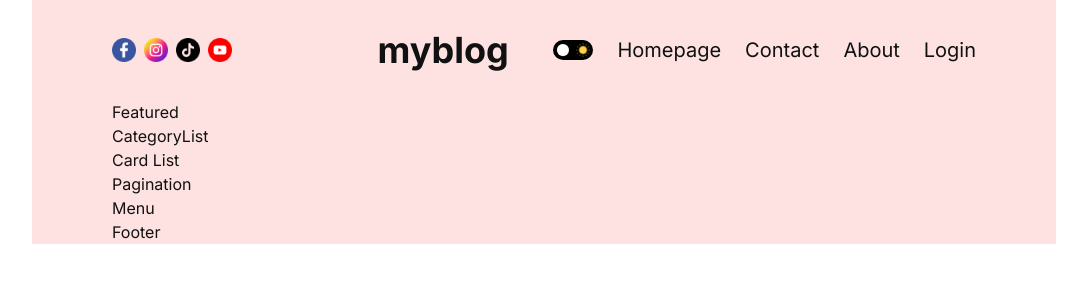
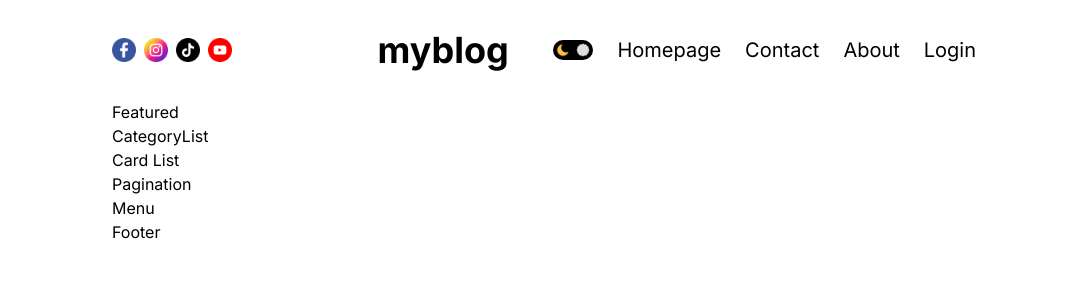
Before and after one commit to lubomir80/1.-Next-Blog, a Next.js app: page / in a window 1280 px wide. Shown: the top 300 px of the page, without its empty margins (96-1183 px from the left). Built offline with nearby package versions, Linux system fonts and the light colour scheme.

Commit message:
Theme dark and light

```diff
--- a/src/app/components/ThemeToggle.jsx
+++ b/src/app/components/ThemeToggle.jsx
@@ -1,11 +1,19 @@
+"use client";
+
 import Image from 'next/image'
-import React from 'react'
+import React, { useContext } from 'react'
+import { ThemeContext } from '../context/ThemeContext';
+
 
 function ThemeToggle() {
+   const { themeToggle } = useContext(ThemeContext);
+
    return (
-      <div className='w-10 h-5 rounded-full cursor-pointer flex items-center justify-around bg-black relative'>
+      <div onClick={themeToggle}
+         className='w-10 h-5 rounded-full cursor-pointer flex items-center justify-around bg-black dark:bg-white relative'>
          <Image src="/moon.png" alt="" width={14} height={14} />
-         <div className='w-3 h-3 rounded-full bg-bg-white absolute left-1' />
+         <div className="w-3 h-3 rounded-full bg-darkText absolute
+         right-1 dark:left-1 dark:bg-darkBg" />
          <Image src="/sun.png" alt="" width={14} height={14} />
       </div>
    )
--- /dev/null
+++ b/src/app/context/ThemeContext.jsx
@@ -0,0 +1,35 @@
+"use client"
+
+import { createContext, useEffect, useState } from "react";
+
+
+const getFromLocalStorage = () => {
+   if (typeof window !== undefined) {
+      const value = localStorage.getItem("theme")
+      return value || "light"
+   }
+}
+
+export const ThemeContext = createContext()
+
+export const ThemeContextProvider = ({ children }) => {
+   const [theme, setTheme] = useState(() => {
+      return getFromLocalStorage()
+   });
+
+
+   const themeToggle = () => {
+      theme === "light" ? setTheme("dark") : setTheme("light")
+   }
+
+
+   useEffect(() => {
+      localStorage.setItem("theme", theme)
+   }, [theme])
+
+
+   return (
+      <ThemeContext.Provider value={{ theme, themeToggle }}>
+         {children}
+      </ThemeContext.Provider>)
+}
--- a/src/app/globals.css
+++ b/src/app/globals.css
@@ -3,6 +3,10 @@
 @tailwind utilities;
 
 
+*{
+   @apply transition-colors duration-100
+}
+
 body{
    max-width: 100vw;
    overflow-x: hidden;
--- a/src/app/layout.jsx
+++ b/src/app/layout.jsx
@@ -1,7 +1,10 @@
+import { useContext } from 'react'
 import Footer from './components/Footer'
 import Navbar from './components/Navbar'
+import { ThemeContextProvider } from './context/ThemeContext'
 import './globals.css'
 import { Inter } from 'next/font/google'
+import ThemeProvider from './provider/ThemeProvider'
 
 const inter = Inter({ subsets: ['latin'] })
 
@@ -11,28 +14,31 @@ export const metadata = {
 }
 
 
-
 export default function RootLayout({ children }) {
-
 
    return (
       <html lang="en">
          <body className={inter.className}>
-            <div className='min-h-full bg-bg-white text-textColor mx-auto'>
+            <ThemeContextProvider>
+               <ThemeProvider>
                   <div className='
-               mx-auto bg-red-100
+                  min-h-[100vh] mx-auto bg-white text-black
+                  dark:bg-darkBg dark:text-darkText'>
+                     <div className='
+                        mx-auto
                         desktop-md:max-w-1366
                         desktop:max-w-1024
                         desktop:px-20
                         laptop:max-w-768
                         tablet:max-w-640
-               max-w-475 px-10
-               '>
+                        max-w-475 px-10'>
                         <Navbar />
                         {children}
                         <Footer />
                      </div>
                   </div>
+               </ThemeProvider>
+            </ThemeContextProvider>
          </body>
       </html>
    )
--- /dev/null
+++ b/src/app/provider/ThemeProvider.jsx
@@ -0,0 +1,16 @@
+"use client"
+import React, { useContext } from "react"
+import { ThemeContext } from "../context/ThemeContext"
+
+
+const ThemeProvider = ({ children }) => {
+   const { theme } = useContext(ThemeContext)
+
+   return (
+      <div className={theme}>
+         {children}
+      </div>
+   )
+}
+
+export default ThemeProvider
--- a/tailwind.config.js
+++ b/tailwind.config.js
@@ -20,10 +20,8 @@ module.exports = {
             'desktop-md': '1536px',
          },
          colors: {
-            "bg-white": "#ffff",
-            "bg-Soft": "#f0f0f0",
-            "textColor": "#111111",
-            "textColorSoft": "#626262",
+            "darkBg": "#0f172a",
+            "darkText": "#ddd"
          },
          maxWidth: {
             "1366": "1366px",
@@ -35,4 +33,5 @@ module.exports = {
       },
    },
    plugins: [],
+   darkMode: "class"
 }
```
Lines whose indentation alone changed are shown as unchanged.
